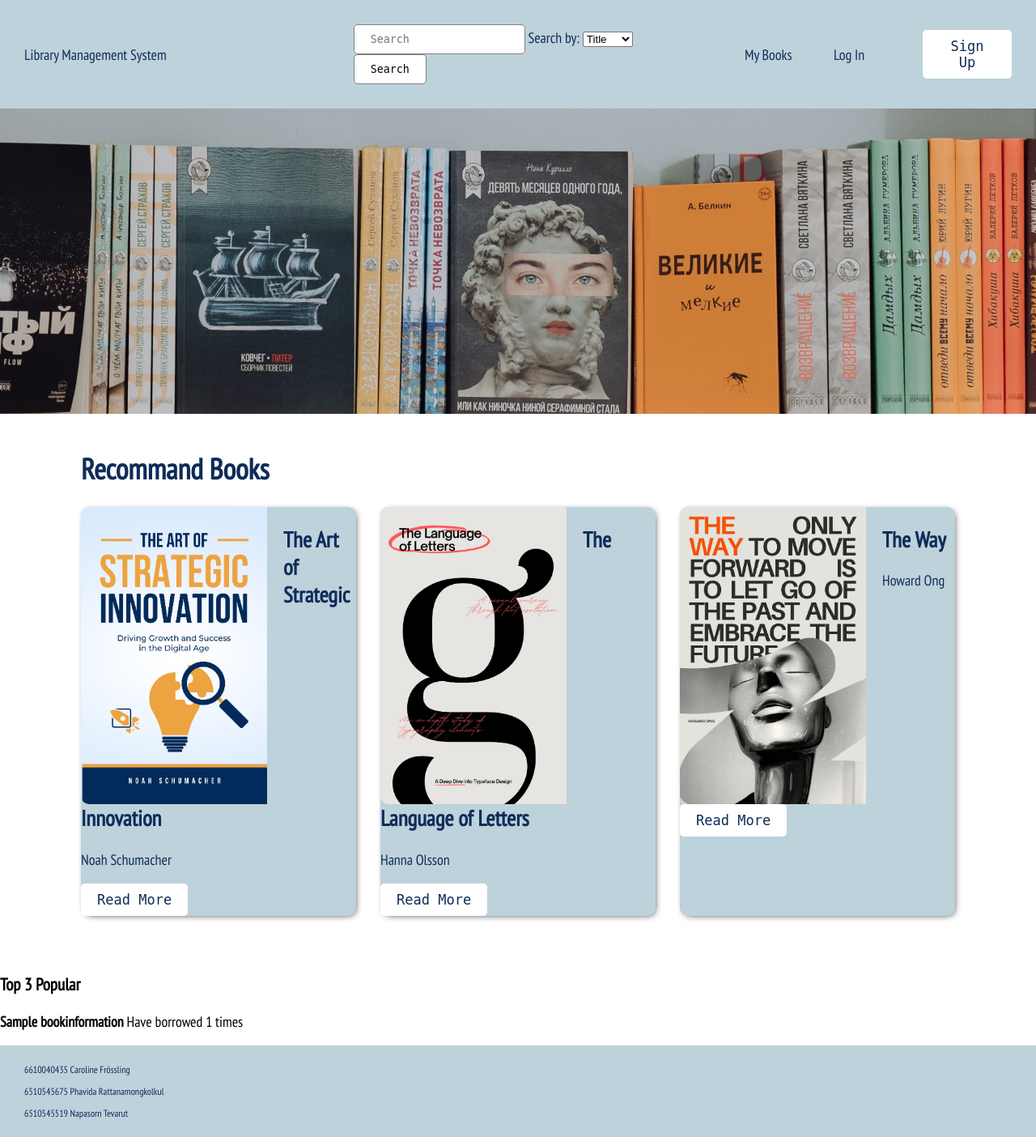
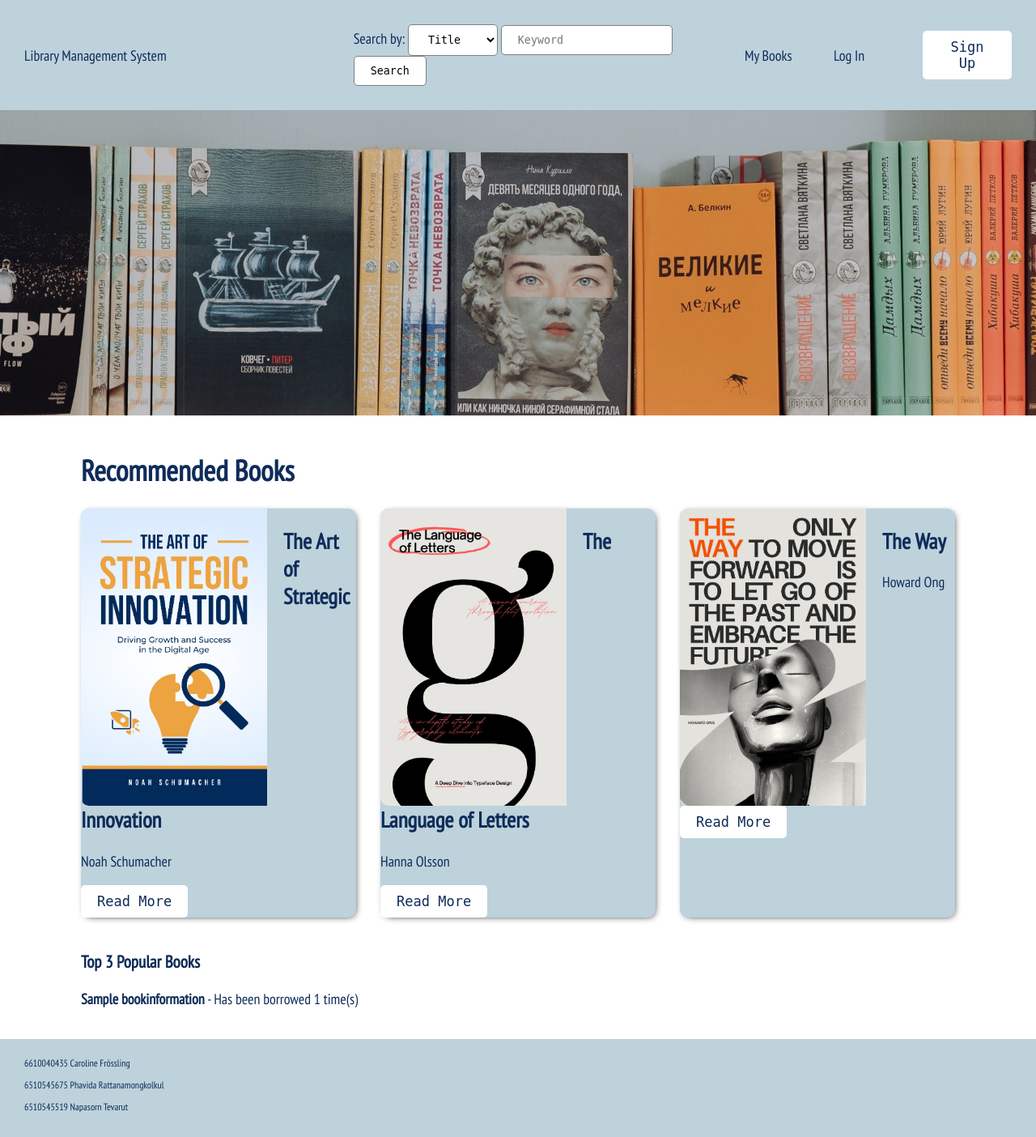
Before and after one commit to tnnpp/Library-Management-System, a Django app: page /library/ in a window 1280 px wide. Shown: the whole page at 81% size. After the commit the page ends 1374 px from the top, so only its background shows below. Run offline with Django 4.2, Linux system fonts and the light colour scheme; tables that the repository leaves empty hold one stand-in row (values such as "Sample post"); parts of the project's set-up code (start-up, migrations or seed data) failed here and were passed over.

Commit message:
edit header and minor UI changes

```diff
--- a/mysite/library/static/css/layout.css
+++ b/mysite/library/static/css/layout.css
@@ -40,6 +40,14 @@ input {
 input:hover {
   background-color: #f2f2f2;
   transition-duration: 0.3s;
+}
+
+select {
+  font-family: "JetBrains Mono", monospace;
+  padding: 10px 20px 10px 20px;
+  background-color: #ffffff;
+  border: 1px solid gray;
+  border-radius: 5px;
 }
 
 /* Links */
@@ -93,7 +101,7 @@ footer {
   column-gap: 30px;
   margin-left: 100px;
   margin-right: 100px;
-  padding-bottom: 50px;
+  padding-bottom: 20px;
 }
 
 .item-title {
@@ -137,6 +145,14 @@ footer {
   float: left;
   border-radius: 10px;
   padding-right: 20px;
+}
+
+.popular-container {
+  display: flex;
+  flex-direction: column;
+  padding-left: 100px;
+  padding-bottom: 20px;
+  color: #0f2c59;
 }
 
 /* Sign Up and Log In Forms*/
--- a/mysite/library/templates/library/home.html
+++ b/mysite/library/templates/library/home.html
@@ -11,14 +11,14 @@
       <p>Library Management System</p>
       <form method="post" action="{% url 'library:search' %}">
         {% csrf_token %}
-        <input type="text" name="query" placeholder="Search" />
         <label for="categorie">Search by:</label>
         <select id="categorie" name="categories">
           <option value="Title">Title</option>
           <option value="Author">Author</option>
           <option value="Status">Status</option>
         </select>
-        <input type="submit" value="Search">
+        <input type="text" name="query" placeholder="Keyword" />
+        <input type="submit" value="Search" />
       </form>
       <div class="item-header-3">
         <a href="{% url 'library:mybook' %}">My Books</a>
@@ -29,7 +29,7 @@
     <main>
       <img src="/static/bookshelf.jpg" width="100%" />
       <div class="container-trending">
-        <h1 class="item-title">Recommand Books</h1>
+        <h1 class="item-title">Recommended Books</h1>
         <div class="item-trending-1">
           <img src="/static/book2.jpg" class="image-trending" />
           <h2>The Art of Strategic Innovation</h2>
@@ -49,13 +49,13 @@
           <a href="{% url 'library:book' 3 %}"><button>Read More</button></a>
         </div>
       </div>
+      <div class="popular-container">
         <div class="Popular">
-        <h3>Top 3 Popular</h3>
+          <h3>Top 3 Popular Books</h3>
           {% for i in popular_book %}
-        <p>
-          <b>{{ i.0}}</b> Have borrowed {{i.1}} times
-        </p>
+          <p><b>{{ i.0}}</b> - Has been borrowed {{i.1}} time(s)</p>
           {% endfor %}
+        </div>
       </div>
     </main>
     <footer>
```
Also changed, not shown: mysite/library/templates/library/book.html (+5 -5 lines), mysite/library/templates/library/issue.html (+25 -28 lines), mysite/library/templates/library/my-books.html (+8 -10 lines), mysite/library/templates/library/search.html (+7 -9 lines), mysite/library/templates/registration/login.html (+8 -1 lines), mysite/library/templates/registration/signup.html (+8 -1 lines). Lines whose indentation alone changed are shown as unchanged.
